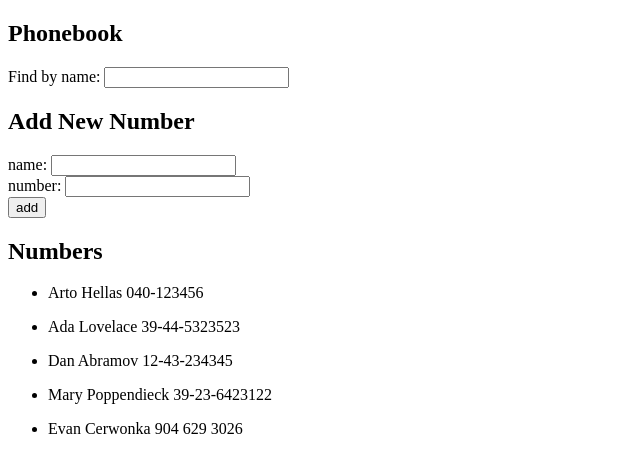
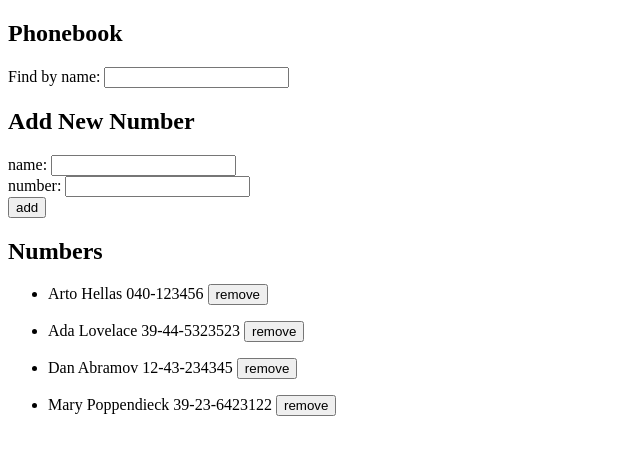
Before and after one commit to emcerwonka/fso-coursework, a React (Create React App) app in the folder part2/phonebook/: page / in a window 1280 px wide. Shown: the top 472 px of the page, without its empty margins (0-640 px from the left). Built offline with nearby package versions, Linux system fonts and the light colour scheme; data requests are answered from the project's data file.

Commit message:
Completed exercise 2.17

```diff
--- a/part2/phonebook/db.json
+++ b/part2/phonebook/db.json
@@ -19,11 +19,6 @@
       "name": "Mary Poppendieck",
       "number": "39-23-6423122",
       "id": 4
-    },
-    {
-      "name": "Evan Cerwonka",
-      "number": "904 629 3026",
-      "id": 5
     }
   ]
 }
--- a/part2/phonebook/src/App.js
+++ b/part2/phonebook/src/App.js
@@ -50,6 +50,12 @@ const App = () => {
     }
   }
 
+  const removePerson = (id) => {
+    personService.deletePerson(id).then(response => {
+      setPersons(persons.filter(person => person.id !== id))
+    })
+  }
+
   const resetForms = () => {
     setNewName('')
     setNewNumber('')
@@ -70,6 +76,7 @@ const App = () => {
       <h2>Numbers</h2>
       <Persons
         personsList={personsToShow}
+        removeHandler={removePerson}
       />
     </div>
   )
--- a/part2/phonebook/src/components/Person.js
+++ b/part2/phonebook/src/components/Person.js
@@ -1,8 +1,8 @@
 import React from 'react'
 
-const Person = ({ name, number }) => {
+const Person = ({ name, number, id, removeHandler }) => {
   return (
-    <p>{name} {number}</p>
+    <p>{name} {number} <button onClick={() => removeHandler(id)}>remove</button></p>
   )
 }
 
--- a/part2/phonebook/src/components/Persons.js
+++ b/part2/phonebook/src/components/Persons.js
@@ -1,12 +1,16 @@
 import React from 'react'
 import Person from './Person'
 
-const Persons = ({ personsList }) => {
+const Persons = ({ personsList, removeHandler }) => {
   return (
     <ul>
       {personsList.map(person =>
-        <li key={person.name}>
-          <Person name={person.name} number={person.number} />
+        <li key={person.id}>
+          <Person
+            name={person.name}
+            number={person.number}
+            id={person.id}
+            removeHandler={removeHandler} />
         </li>
       )}
     </ul>
--- a/part2/phonebook/src/services/PersonService.js
+++ b/part2/phonebook/src/services/PersonService.js
@@ -12,4 +12,9 @@ const addNewPerson = newPerson => {
   return request.then(response => response.data)
 }
 
-export default { getAllPersons, addNewPerson }
+const deletePerson = id => {
+  const request = axios.delete(`${url}/${id}`)
+  return request.then(response => response.data)
+}
+
+export default { getAllPersons, addNewPerson, deletePerson }
```
